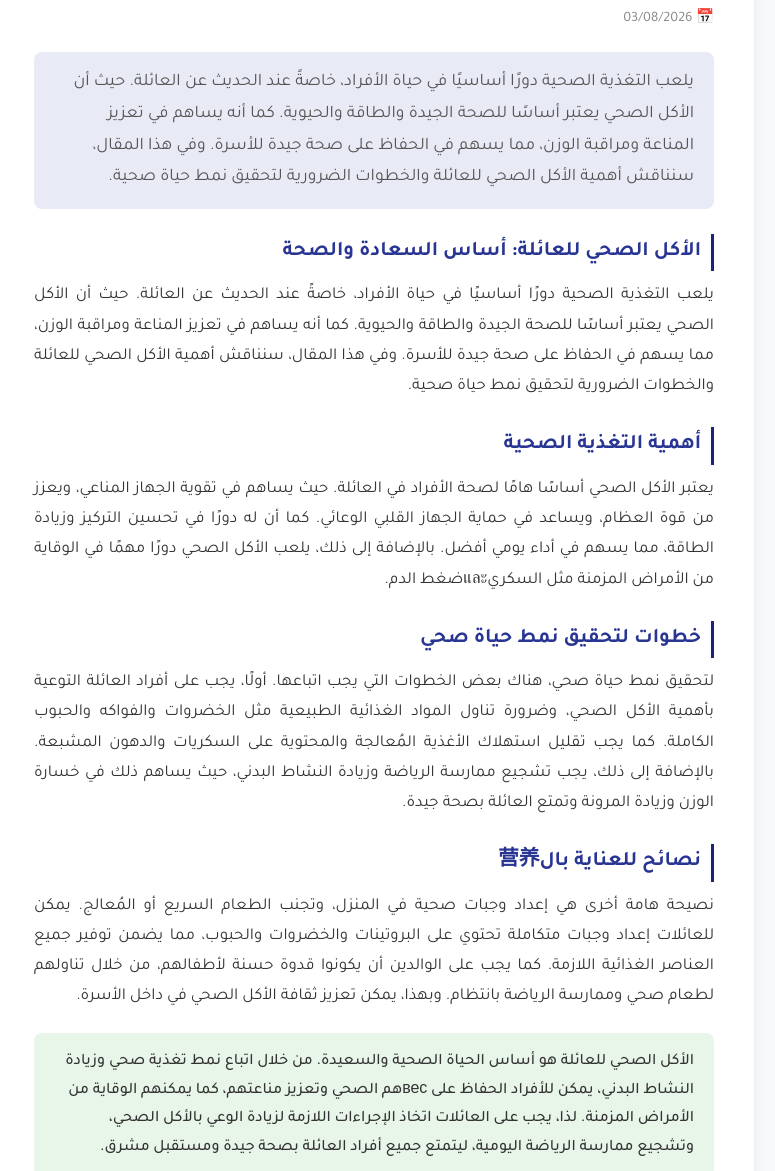
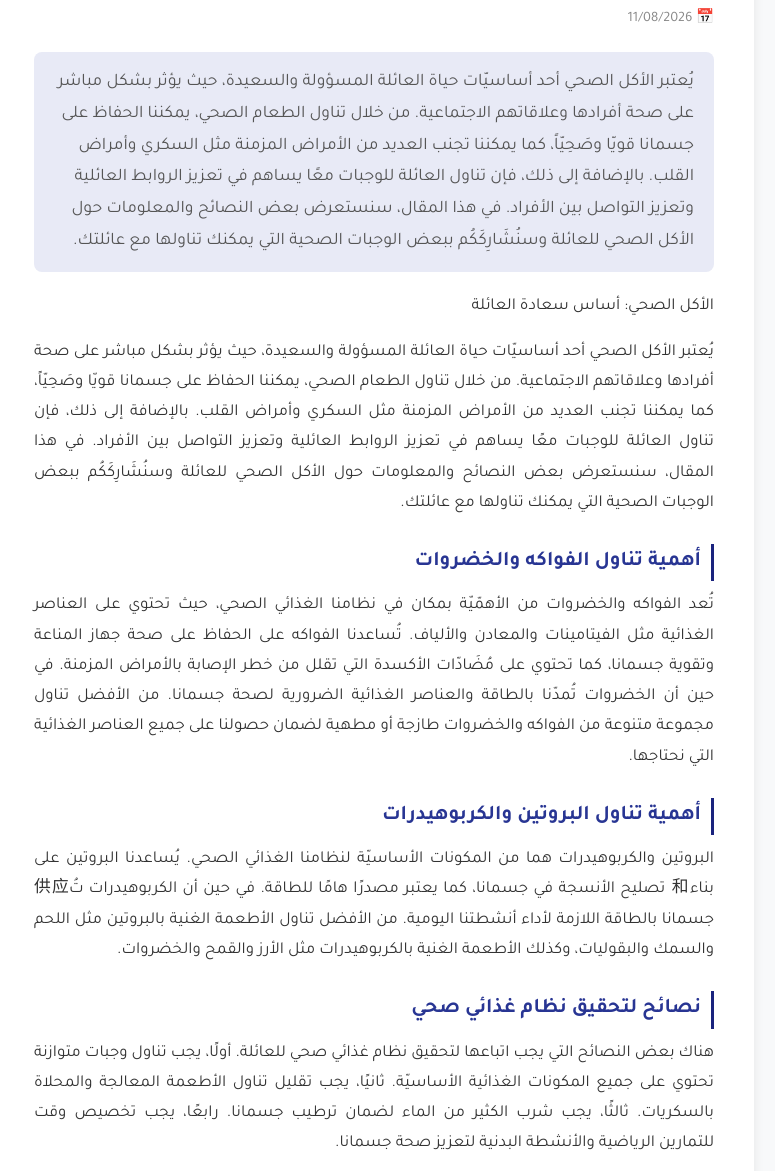
Before and after one commit to bilalakon40/ai-blog-agent, a plain HTML site: page الأكل-الصحي-للعائلة.html in a window 1280 px wide. Shown: the part 347-1518 px from the top of the page, without its empty margins (266-1041 px from the left). Drawn offline with Linux system fonts and the light colour scheme.

Commit message:
deploy: 2e27808311d9dd546952d294751de375df3623d4

```diff
--- a/الأكل-الصحي-للعائلة.html
+++ b/الأكل-الصحي-للعائلة.html
@@ -4,7 +4,7 @@
   <meta charset="UTF-8">
   <meta name="viewport" content="width=device-width, initial-scale=1.0">
   <title>مقال جديد - رؤى المعرفة</title>
-  <meta name="description" content="يلعب التغذية الصحية دورًا أساسيًا في حياة الأفراد، خاصةً عند الحديث عن العائلة. حيث أن الأكل الصحي يعتبر أساسًا للصحة الجيدة والطاقة والحيوية. كما أنه يساهم في ">
+  <meta name="description" content="يُعتبر الأكل الصحي أحد أساسيّات حياة العائلة المسؤولة والسعيدة، حيث يؤثر بشكل مباشر على صحة أفرادها وعلاقاتهم الاجتماعية. من خلال تناول الطعام الصحي، يمكننا الح">
   <link rel="preconnect" href="https://fonts.googleapis.com">
   <link href="https://fonts.googleapis.com/css2?family=Tajawal:wght@400;500;700&display=swap" rel="stylesheet">
   <style>
@@ -39,17 +39,17 @@
     <a href="/" class="back-link">← العودة إلى الرئيسية</a>
     <article class="article-card">
       <h1>مقال جديد</h1>
-      <span class="date">📅 03/08/2026</span>
-      <div class="intro">يلعب التغذية الصحية دورًا أساسيًا في حياة الأفراد، خاصةً عند الحديث عن العائلة. حيث أن الأكل الصحي يعتبر أساسًا للصحة الجيدة والطاقة والحيوية. كما أنه يساهم في تعزيز المناعة ومراقبة الوزن، مما يسهم في الحفاظ على صحة جيدة للأسرة. وفي هذا المقال، سنناقش أهمية الأكل الصحي للعائلة والخطوات الضرورية لتحقيق نمط حياة صحية.</div>
-      <h2>الأكل الصحي للعائلة: أساس السعادة والصحة</h2>
-<p>يلعب التغذية الصحية دورًا أساسيًا في حياة الأفراد، خاصةً عند الحديث عن العائلة. حيث أن الأكل الصحي يعتبر أساسًا للصحة الجيدة والطاقة والحيوية. كما أنه يساهم في تعزيز المناعة ومراقبة الوزن، مما يسهم في الحفاظ على صحة جيدة للأسرة. وفي هذا المقال، سنناقش أهمية الأكل الصحي للعائلة والخطوات الضرورية لتحقيق نمط حياة صحية.</p>
-<h2>أهمية التغذية الصحية</h2>
-<p>يعتبر الأكل الصحي أساسًا هامًا لصحة الأفراد في العائلة. حيث يساهم في تقوية الجهاز المناعي، ويعزز من قوة العظام، ويساعد في حماية الجهاز القلبي الوعائي. كما أن له دورًا في تحسين التركيز وزيادة الطاقة، مما يسهم في أداء يومي أفضل. بالإضافة إلى ذلك، يلعب الأكل الصحي دورًا مهمًا في الوقاية من الأمراض المزمنة مثل السكريและضغط الدم.</p>
-<h2>خطوات لتحقيق نمط حياة صحي</h2>
-<p>لتحقيق نمط حياة صحي، هناك بعض الخطوات التي يجب اتباعها. أولًا، يجب على أفراد العائلة التوعية بأهمية الأكل الصحي، وضرورة تناول المواد الغذائية الطبيعية مثل الخضروات والفواكه والحبوب الكاملة. كما يجب تقليل استهلاك الأغذية المُعالجة والمحتوية على السكريات والدهون المشبعة. بالإضافة إلى ذلك، يجب تشجيع ممارسة الرياضة وزيادة النشاط البدني، حيث يساهم ذلك في خسارة الوزن وزيادة المرونة وتمتع العائلة بصحة جيدة.</p>
-<h2>نصائح للعناية بال营养</h2>
-<p>نصيحة هامة أخرى هي إعداد وجبات صحية في المنزل، وتجنب الطعام السريع أو المُعالج. يمكن للعائلات إعداد وجبات متكاملة تحتوي على البروتينات والخضروات والحبوب، مما يضمن توفير جميع العناصر الغذائية اللازمة. كما يجب على الوالدين أن يكونوا قدوة حسنة لأطفالهم، من خلال تناولهم لطعام صحي وممارسة الرياضة بانتظام. وبهذا، يمكن تعزيز ثقافة الأكل الصحي في داخل الأسرة.</p>
-      <div class="conclusion">الأكل الصحي للعائلة هو أساس الحياة الصحية والسعيدة. من خلال اتباع نمط تغذية صحي وزيادة النشاط البدني، يمكن للأفراد الحفاظ على весهم الصحي وتعزيز مناعتهم، كما يمكنهم الوقاية من الأمراض المزمنة. لذا، يجب على العائلات اتخاذ الإجراءات اللازمة لزيادة الوعي بالأكل الصحي، وتشجيع ممارسة الرياضة اليومية، ليتمتع جميع أفراد العائلة بصحة جيدة ومستقبل مشرق.</div>
+      <span class="date">📅 11/08/2026</span>
+      <div class="intro">يُعتبر الأكل الصحي أحد أساسيّات حياة العائلة المسؤولة والسعيدة، حيث يؤثر بشكل مباشر على صحة أفرادها وعلاقاتهم الاجتماعية. من خلال تناول الطعام الصحي، يمكننا الحفاظ على جسمانا قويّا وصَحِيّاً، كما يمكننا تجنب العديد من الأمراض المزمنة مثل السكري وأمراض القلب. بالإضافة إلى ذلك، فإن تناول العائلة للوجبات معًا يساهم في تعزيز الروابط العائلية وتعزيز التواصل بين الأفراد. في هذا المقال، سنستعرض بعض النصائح والمعلومات حول الأكل الصحي للعائلة وسنُشَارِكَكُم ببعض الوجبات الصحية التي يمكنك تناولها مع عائلتك.</div>
+      <p>الأكل الصحي: أساس سعادة العائلة</p>
+<p>يُعتبر الأكل الصحي أحد أساسيّات حياة العائلة المسؤولة والسعيدة، حيث يؤثر بشكل مباشر على صحة أفرادها وعلاقاتهم الاجتماعية. من خلال تناول الطعام الصحي، يمكننا الحفاظ على جسمانا قويّا وصَحِيّاً، كما يمكننا تجنب العديد من الأمراض المزمنة مثل السكري وأمراض القلب. بالإضافة إلى ذلك، فإن تناول العائلة للوجبات معًا يساهم في تعزيز الروابط العائلية وتعزيز التواصل بين الأفراد. في هذا المقال، سنستعرض بعض النصائح والمعلومات حول الأكل الصحي للعائلة وسنُشَارِكَكُم ببعض الوجبات الصحية التي يمكنك تناولها مع عائلتك.</p>
+<h2>أهمية تناول الفواكه والخضروات</h2>
+<p>تُعد الفواكه والخضروات من الأهمّيّة بمكان في نظامنا الغذائي الصحي، حيث تحتوي على العناصر الغذائية مثل الفيتامينات والمعادن والألياف. تُساعدنا الفواكه على الحفاظ على صحة جهاز المناعة وتقوية جسمانا، كما تحتوي على مُضَادّات الأكسدة التي تقلل من خطر الإصابة بالأمراض المزمنة. في حين أن الخضروات تُمدّنا بالطاقة والعناصر الغذائية الضرورية لصحة جسمانا. من الأفضل تناول مجموعة متنوعة من الفواكه والخضروات طازجة أو مطهية لضمان حصولنا على جميع العناصر الغذائية التي نحتاجها.</p>
+<h2>أهمية تناول البروتين والكربوهيدرات</h2>
+<p>البروتين والكربوهيدرات هما من المكونات الأساسيّة لنظامنا الغذائي الصحي. يُساعدنا البروتين على بناء和 تصليح الأنسجة في جسمانا، كما يعتبر مصدرًا هامًا للطاقة. في حين أن الكربوهيدرات تُ供应 جسمانا بالطاقة اللازمة لأداء أنشطتنا اليومية. من الأفضل تناول الأطعمة الغنية بالبروتين مثل اللحم والسمك والبقوليات، وكذلك الأطعمة الغنية بالكربوهيدرات مثل الأرز والقمح والخضروات.</p>
+<h2>نصائح لتحقيق نظام غذائي صحي</h2>
+<p>هناك بعض النصائح التي يجب اتباعها لتحقيق نظام غذائي صحي للعائلة. أولًا، يجب تناول وجبات متوازنة تحتوي على جميع المكونات الغذائية الأساسيّة. ثانيًا، يجب تقليل تناول الأطعمة المعالجة والمحلاة بالسكريات. ثالثًا، يجب شرب الكثير من الماء لضمان ترطيب جسمانا. رابعًا، يجب تخصيص وقت للتمارين الرياضية والأنشطة البدنية لتعزيز صحة جسمانا.</p>
+      <div class="conclusion">في خلاصة القول، الأكل الصحي للعائلة له أهمية كبيرة في الحفاظ على صحة وسعادة الأفراد. من خلال تناول الفواكه والخضروات والبروتين والكربوهيدرات، يمكننا الحفاظ على جسمانا قويّا وصَحِيّاً. كما يجب اتباع النصائح الصحية لضمان حصولنا على جميع العناصر الغذائية الضرورية. نتمنى أن تكون هذه المعلومات مفيدة لك في تحسين نظامك الغذائي الصحي للعائلة.</div>
     </article>
     <div class="ad-placeholder">📢 إعلان Google AdSense (أضف رمز الإعلان هنا لاحقاً)</div>
   </div>
```
Also changed, not shown: index.html (+3 -3 lines).
